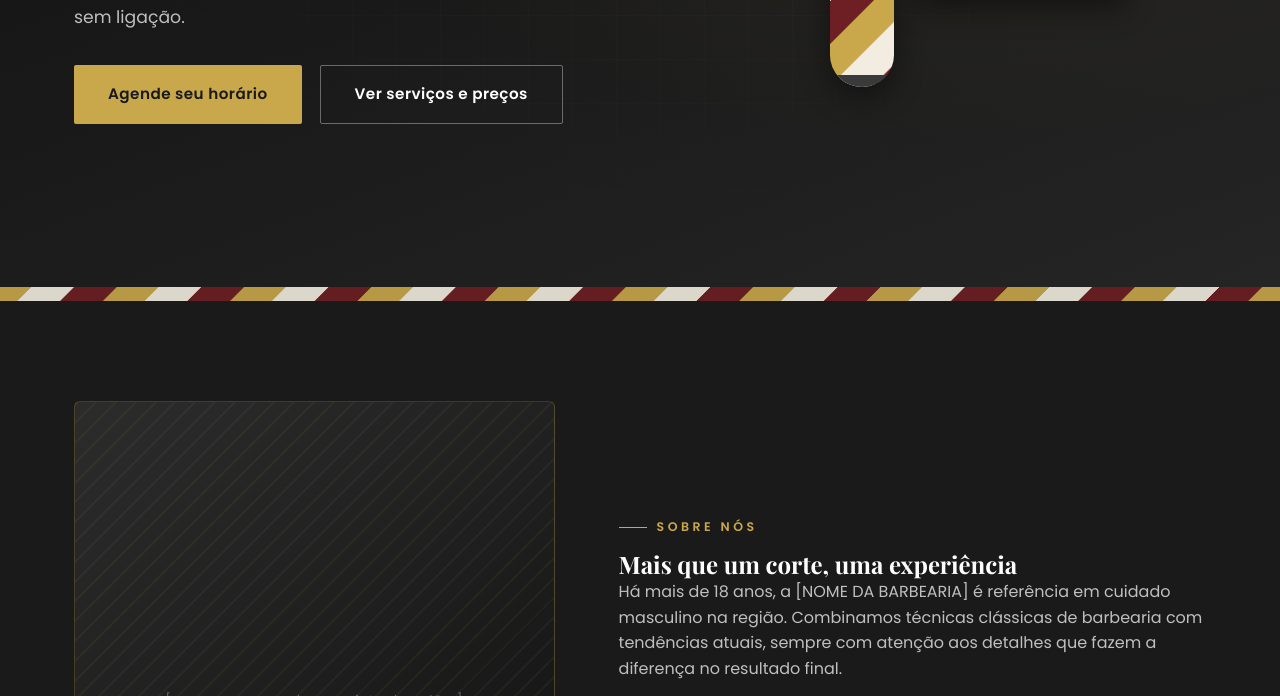
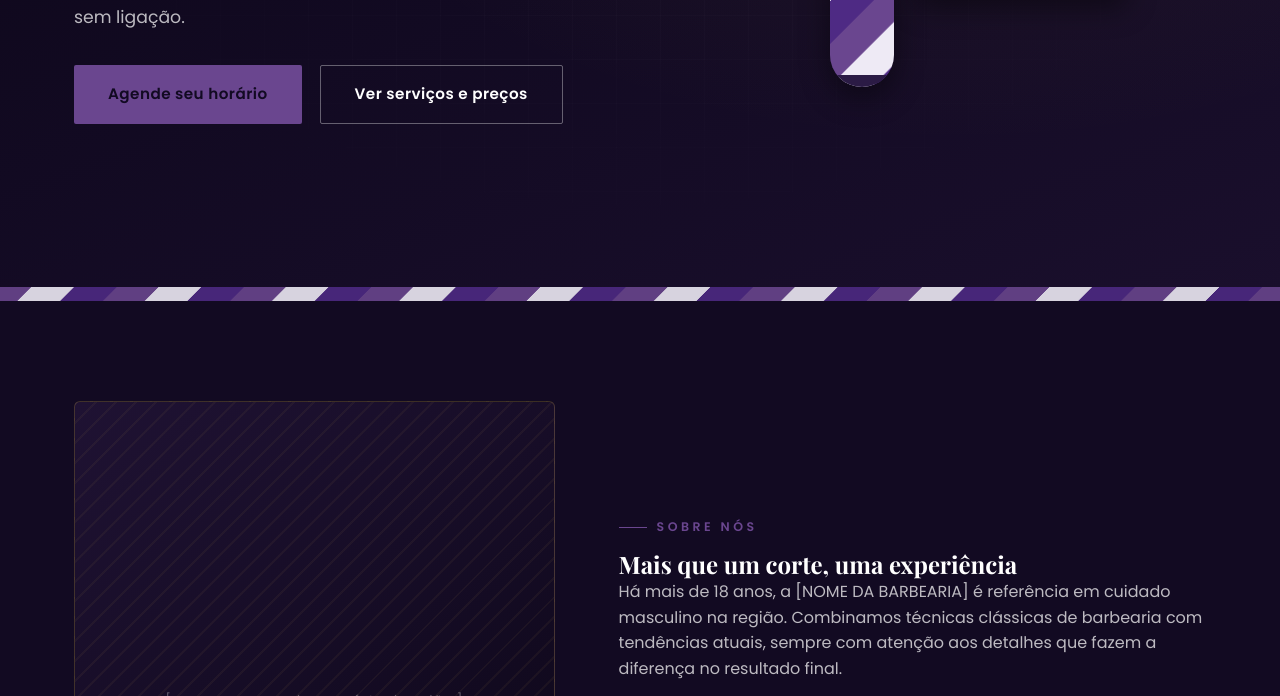
Before and after one commit to luska1612/barbearia-agendamento, a plain HTML site: page index.html in a window 1280 px wide. Shown: the part 513-1209 px from the top of the page. Drawn offline with nearby package versions, Linux system fonts and the light colour scheme.

Commit message:
mudado a paleta de cores para a de preferncia do cliente

```diff
--- a/css/style.css
+++ b/css/style.css
@@ -4,15 +4,15 @@
    Bordô é usado APENAS no elemento-assinatura (a navalha / listras do poste)
    ========================================================================== */
 :root {
-  --preto: #1a1a1a;
-  --preto-fundo: #0e0e0e;
-  --carvao: #2c2c2c;
-  --carvao-claro: #3a3a3a;
-  --dourado: #c9a84c;
-  --dourado-claro: #e3c877;
+  --preto: #120a22;
+  --preto-fundo: #0a0514;
+  --carvao: #1f1233;
+  --carvao-claro: #2b1b45;
+  --dourado: #6a468f;
+  --dourado-claro: #8a6bb3;
   --branco: #ffffff;
-  --off-white: #f2ede0;
-  --bordo: #6e1f24;
+  --off-white: #eeeaf5;
+  --bordo: #4e2a84;
   --verde-disp: #3fae5c;
   --vermelho-indisp: #c0392b;
   --fonte-titulo: "Playfair Display", Georgia, serif;
```
